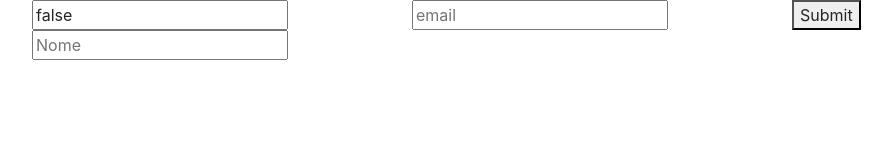
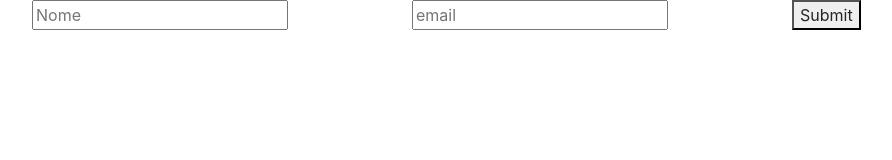
Before and after one commit to BrunoSaibert/vemvender, a website: page formulario.html in a window 1280 px wide. Shown: the whole page, without its empty margins (53-945 px from the left). Drawn offline with Linux system fonts and the light colour scheme.

Commit message:
Adicionado o campo de ip

```diff
--- a/formulario.html
+++ b/formulario.html
@@ -19,7 +19,7 @@
         <form id="contactForm">
             <div class="row">
                 <div class="col-sm-6 col-md-4">
-                    <input type="text" id="ip" name="ip" />
+                    <input type="hidden" id="ip" name="ip" />
                     <input type="text" id="nome" placeholder="Nome" required="required" name="nome" />
                 </div>
                 <div class="col-sm-6 col-md-4">
```
